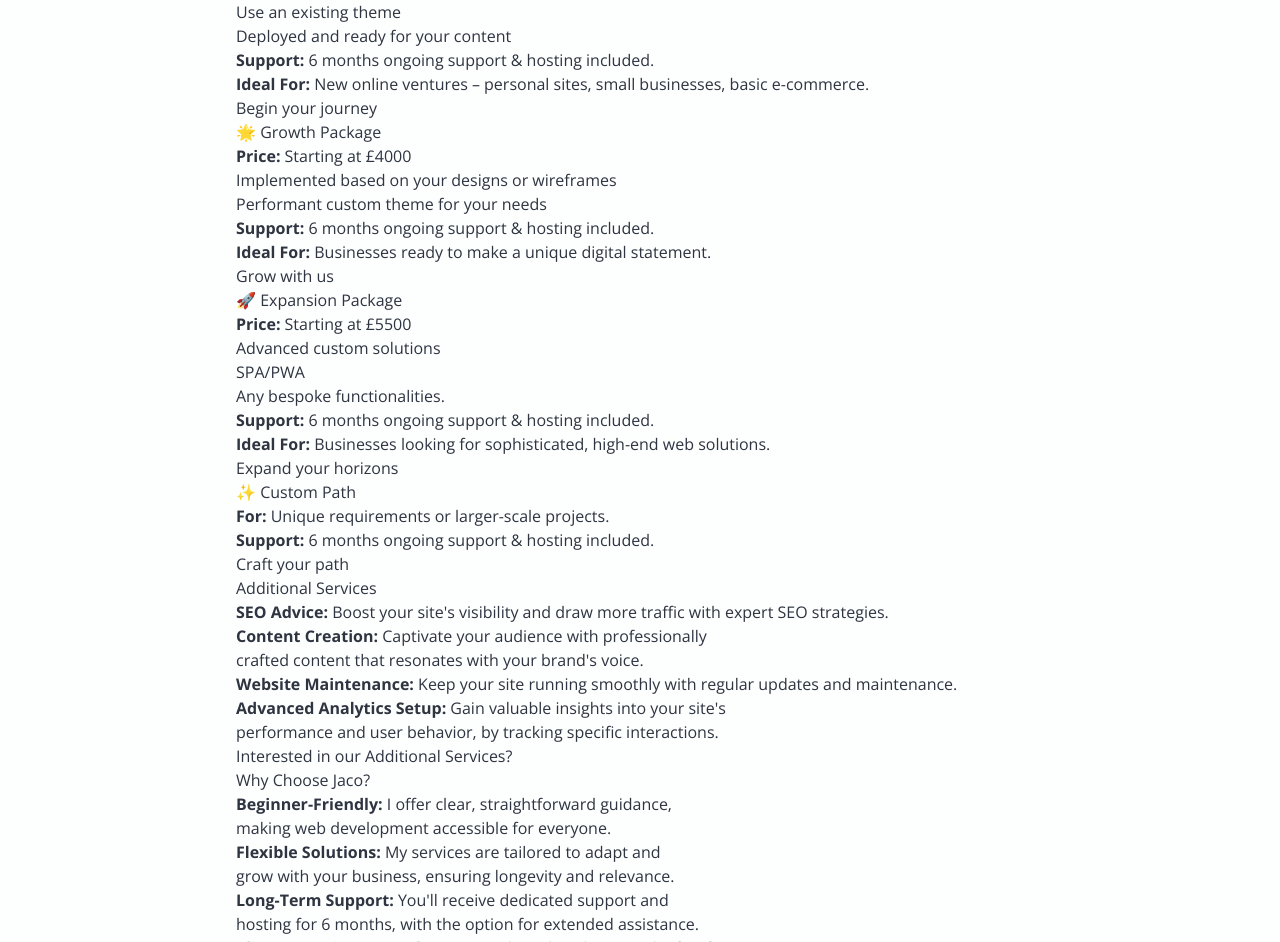
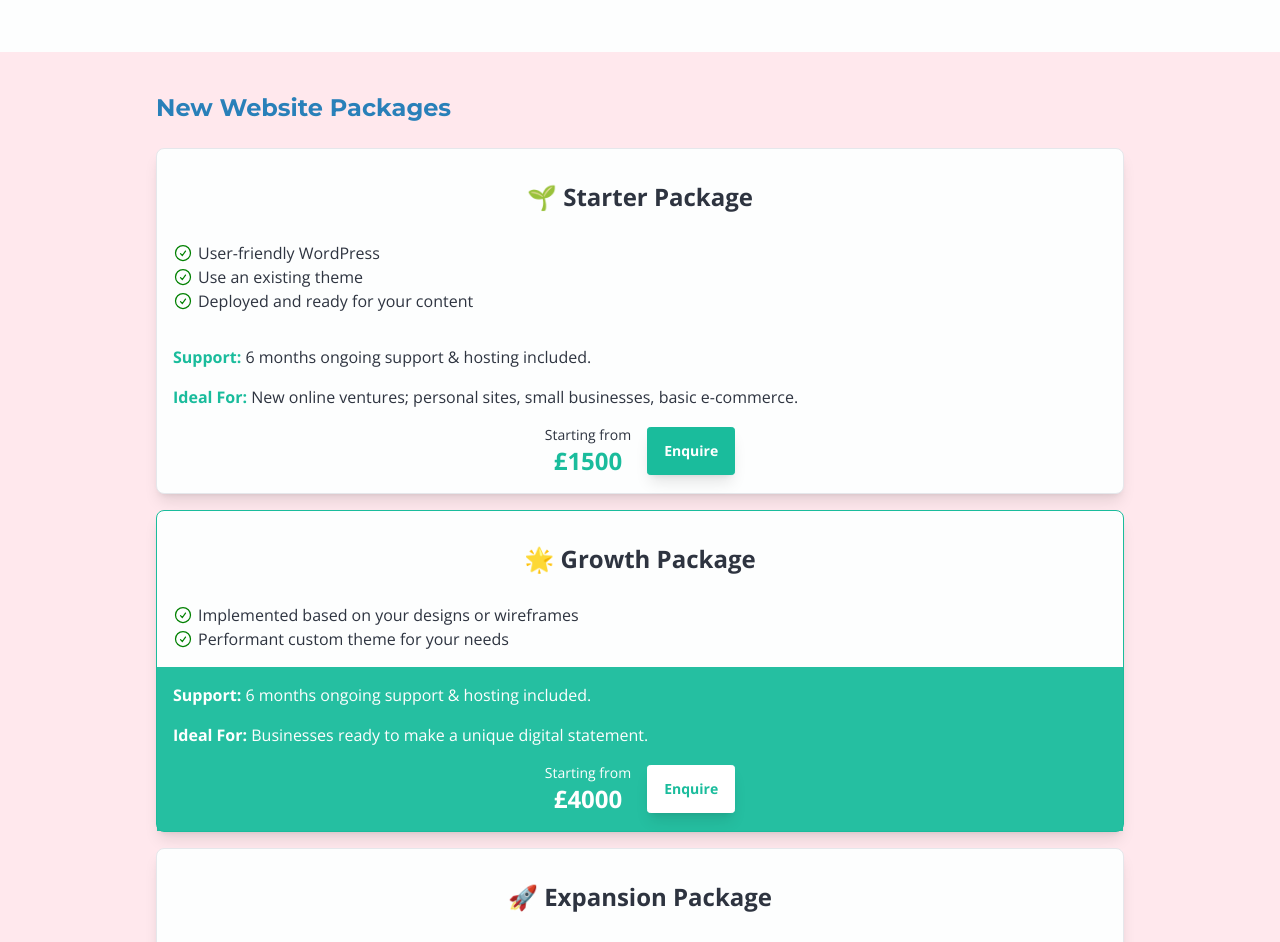
Before and after one commit to jacovanc/jaco, a Nuxt app: page / in a window 1280 px wide. Shown: the part 950-1892 px from the top of the page. Built offline with nearby package versions, Linux system fonts and the light colour scheme.

Commit message:
Pricing options mobile styling

```diff
--- a/app.vue
+++ b/app.vue
@@ -2,9 +2,11 @@
   <!-- Header -->
   <header id="header" class="container"></header>
   <!-- Main Content -->
-  <div id="main-content" class="container p-4">
   <!-- Hero Section -->
-    <section id="hero" class="">
+  <section
+    id="hero"
+    class="flex items-center justify-center bg-base-200 h-screen min-h-[700px] max-h-[820px] sm:min-h-[540px] sm:max-h-[450px] py-20"
+  >
     <!-- Opening Statement -->
     <!-- <h1 class="text-2xl font-heading font-bold text-primary">
         Empower Your Business to Fully Own Its Digital Presence
@@ -12,7 +14,7 @@
 
     <!-- Introduction -->
     <div
-        class="mt-10 sm:flex sm:flex-row sm:items-center sm:gap-6 sm:justify-center"
+      class="container max-w-full w-96 sm:w-full sm:flex sm:flex-row sm:items-center sm:gap-6 sm:justify-center"
     >
       <div>
         <div class="w-96 max-w-full sm:w-72 md:w-80">
@@ -30,10 +32,12 @@
           </div>
         </div>
 
+        <div class="sm:h-0">
           <div
             class="bg-white rounded p-2 inline-block relative ml-10 shadow-lg speech-bubble"
           >
             <p class="text-xl font-sans font-bold">Hi, I'm Jaco! 👋</p>
+          </div>
         </div>
       </div>
       <div class="sm:pb-6 w-80 md:w-96 max-w-full">
@@ -47,11 +51,12 @@
           you
           <span class="text-secondary font-bold">fully own.</span>
         </p>
-          <a class="btn btn-accent mt-4" href="#packages">View Packages</a>
+        <a class="btn btn-accent mt-6" href="#packages">View Packages</a>
       </div>
     </div>
   </section>
 
+  <div id="main-content" class="container py-4">
     <!-- Digital Presence Section -->
     <section id="digital-presence" class="mt-10">
       <h2 class="font-heading text-2xl font-bold text-primary">
@@ -91,82 +96,92 @@
         <!-- More list items here -->
       </ul>
 
-      <a class="btn btn-accent mt-4" href="#contact-form">Contact me!</a>
+      <a class="btn btn-accent mt-6" href="#contact-form">Contact me!</a>
     </section>
+  </div>
+  <!-- Packages Section -->
+  <section id="packages" class="mt-10 bg-base-300 py-10">
+    <div class="container md:max-w-[800px] lg:max-w-[1000px]">
+      <h2 class="font-heading text-2xl font-bold text-primary">
+        New Website Packages
+      </h2>
 
-    <!-- Packages Section -->
-    <section id="packages" class="mt-10">
-      <h2>New Website Packages</h2>
-
+      <div class="flex flex-col gap-4 mt-6">
         <!-- Starter Package -->
-      <div class="package">
-        <h3>🌱 Starter Package</h3>
-        <p><strong>Price:</strong> Starting at £1500</p>
-        <ul>
-          <li>User-friendly WordPress</li>
-          <li>Use an existing theme</li>
-          <li>Deployed and ready for your content</li>
-        </ul>
-        <p>
-          <strong>Support:</strong> 6 months ongoing support & hosting included.
-        </p>
-        <p>
-          <strong>Ideal For:</strong> New online ventures – personal sites,
-          small businesses, basic e-commerce.
-        </p>
-        <a href="#contact-form">Begin your journey</a>
-      </div>
+        <Package
+          :packageName="'🌱 Starter Package'"
+          :listItems="[
+            'User-friendly WordPress',
+            'Use an existing theme',
+            'Deployed and ready for your content',
+          ]"
+          :infoList="[
+            {
+              key: 'Support',
+              value: '6 months ongoing support & hosting included.',
+            },
+            {
+              key: 'Ideal For',
+              value:
+                'New online ventures; personal sites, small businesses, basic e-commerce.',
+            },
+          ]"
+          :price="'£1500'"
+        />
 
         <!-- Growth Package -->
-      <div class="package">
-        <h3>🌟 Growth Package</h3>
-        <p><strong>Price:</strong> Starting at £4000</p>
-        <ul>
-          <li>Implemented based on your designs or wireframes</li>
-          <li>Performant custom theme for your needs</li>
-        </ul>
-        <p>
-          <strong>Support:</strong> 6 months ongoing support & hosting included.
-        </p>
-        <p>
-          <strong>Ideal For:</strong> Businesses ready to make a unique digital
-          statement.
-        </p>
-        <a href="#contact-form">Grow with us</a>
-      </div>
+        <Package
+          :packageName="'🌟 Growth Package'"
+          :listItems="[
+            'Implemented based on your designs or wireframes',
+            'Performant custom theme for your needs',
+          ]"
+          :infoList="[
+            {
+              key: 'Support',
+              value: '6 months ongoing support & hosting included.',
+            },
+            {
+              key: 'Ideal For',
+              value: 'Businesses ready to make a unique digital statement.',
+            },
+          ]"
+          :price="'£4000'"
+          :color="'secondary'"
+        />
 
         <!-- Expansion Package -->
-      <div class="package">
-        <h3>🚀 Expansion Package</h3>
-        <p><strong>Price:</strong> Starting at £5500</p>
-        <ul>
-          <li>Advanced custom solutions</li>
-          <li>SPA/PWA</li>
-          <li>Any bespoke functionalities.</li>
-        </ul>
-        <p>
-          <strong>Support:</strong> 6 months ongoing support & hosting included.
-        </p>
-        <p>
-          <strong>Ideal For:</strong> Businesses looking for sophisticated,
-          high-end web solutions.
-        </p>
-        <a href="#contact-form">Expand your horizons</a>
-      </div>
+        <Package
+          :packageName="'🚀 Expansion Package'"
+          :listItems="[
+            'Advanced custom solutions',
+            'SPA/PWA',
+            'Any bespoke functionalities.',
+          ]"
+          :infoList="[
+            {
+              key: 'Support',
+              value: '6 months ongoing support & hosting included.',
+            },
+            {
+              key: 'Ideal For',
+              value:
+                'Businesses looking for sophisticated, high-end web solutions.',
+            },
+          ]"
+          :price="'£6000'"
+        />
 
         <!-- Custom Path -->
-      <div class="custom-path">
-        <h3>✨ Custom Path</h3>
-        <p>
-          <strong>For:</strong> Unique requirements or larger-scale projects.
-        </p>
-        <p>
-          <strong>Support:</strong> 6 months ongoing support & hosting included.
-        </p>
-        <a href="#contact-form">Craft your path</a>
+        <Package
+          :packageName="'✨ Custom Path'"
+          :listItems="['Unique requirements or larger-scale projects.']"
+        />
+      </div>
     </div>
   </section>
 
+  <div class="container">
     <!-- Additional Services Section -->
     <section id="additional-services">
       <h2>Additional Services</h2>
--- a/assets/css/main.css
+++ b/assets/css/main.css
@@ -9,6 +9,11 @@
   }
 }
 
-body {
-  text-wrap: balance;
+.tick-list li {
+  list-style: none; /* Removes default list style */
+  padding-left: 25px; /* Adjust as needed */
+  background-image: url("/static/svg/tick.svg"); /* Path to your SVG */
+  background-repeat: no-repeat;
+  background-size: 20px; /* Size of the icon */
+  background-position: 0 2px; /* Positioning of the icon */
 }
--- /dev/null
+++ b/components/Package.vue
@@ -0,0 +1,67 @@
+<template>
+  <div
+    class="package w-full border rounded-lg bg-base-100 shadow-lg"
+    :class="`border-${color}`"
+  >
+    <div class="p-4">
+      <h3 class="text-2xl font-bold text-center py-4">
+        {{ packageName }}
+      </h3>
+      <ul class="tick-list mt-3">
+        <li v-for="item in listItems" :key="item">{{ item }}</li>
+      </ul>
+    </div>
+    <!-- <div class="bg-opacity-95 p-4 text-base-100" :class="`bg-${color}`"> -->
+    <div
+      :class="[
+        'bg-opacity-95',
+        'p-4',
+        color ? `bg-${color}` : '',
+        color ? 'text-base-100' : '',
+      ]"
+    >
+      <div v-for="info in infoList" :key="info.key" class="mb-4">
+        <strong :class="[color ? 'text-white' : 'text-secondary']"
+          >{{ info.key }}:</strong
+        >
+        {{ info.value }}
+      </div>
+      <div class="text-center flex justify-center gap-4 items-center">
+        <p class="" v-if="price">
+          <span class="text-sm block">Starting from </span>
+          <span
+            class="font-bold text-2xl"
+            :class="[color ? 'text-white' : 'text-secondary']"
+            >{{ price }}</span
+          >
+        </p>
+        <a
+          class="btn border shadow-lg"
+          :class="[
+            color ? `border-white ` : 'border-secondary',
+            color ? `bg-white` : 'bg-secondary',
+            color ? `text-${color}` : 'text-white',
+          ]"
+          href="#contact-form"
+          >Enquire</a
+        >
+      </div>
+    </div>
+  </div>
+</template>
+
+<script>
+export default {
+  name: "PackageComponent",
+  props: {
+    packageName: String,
+    listItems: Array,
+    infoList: Array, // Array of objects with key-value pairs
+    price: String,
+    color: {
+      type: String,
+      default: false,
+    },
+  },
+};
+</script>
--- a/tailwind.config.js
+++ b/tailwind.config.js
@@ -7,6 +7,12 @@ export default {
     "./plugins/**/*.{js,ts}",
     "./app.vue",
     "./error.vue",
+  ],
+  safelist: [
+    // Safelist classes that include 'primary' in their names
+    {
+      pattern: /gray/,
+    },
   ],
   theme: {
     extend: {
@@ -30,10 +36,12 @@ export default {
         // xl: "1140px", // On extra large screens, max width is 1140px.
       },
     },
+
     screens: {
       tn: "440px",
       sm: "640px",
       md: "840px",
+      lg: "1024px",
     },
   },
   daisyui: {
@@ -57,9 +65,10 @@ export default {
           warning: "#ff9900",
           error: "#ff5724",
 
-          // neutral: "#FDFEFE",
+          neutral: "#FDFEFE",
           "base-100": "#FDFEFE",
-          // other colors...
+          "base-200": "#D6E4FF",
+          "base-300": "#ffe8ed",
 
           "--border-btn": "2px",
         },
```
Also changed, not shown: static/svg/tick.svg (added). Lines whose indentation alone changed are shown as unchanged.
